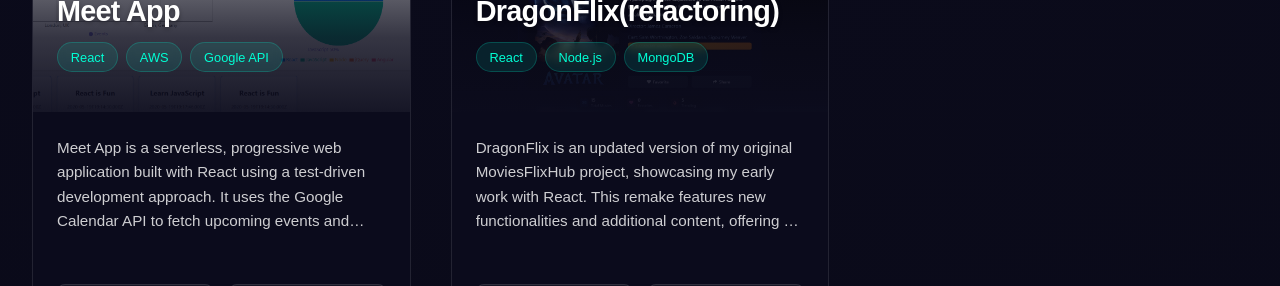
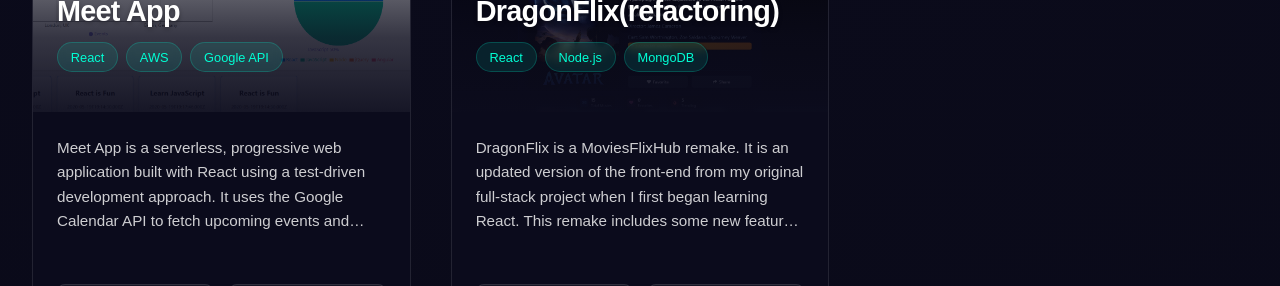
Before and after one commit to JDestefano11/React-Portfolio-Vite, a React (Vite) app: page / in a window 1280 px wide. Shown: the part 3960-4246 px from the top of the page. Built offline with nearby package versions, Linux system fonts and the light colour scheme; a web font is replaced by a local one.

Commit message:
Added all  he project links to the correct buttons

```diff
--- a/src/components/ProjectSection/ProjectSection.jsx
+++ b/src/components/ProjectSection/ProjectSection.jsx
@@ -58,7 +58,7 @@ const ProjectSection = () => {
         "Sovereign Realty is an online platform where users can explore our completed real estate projects, browse detailed information, and schedule property viewings. Whether you're looking for inspiration or ready to make your next move, Sovereign Realty offers a seamless way to connect with our properties.",
       image: Sovereign,
       techStack: ["React", "Node.js", "Express", "MongoDB"],
-      liveLink: "https://github.com/JDestefano11/sovereign-realty.git",
+      liveLink: "https://real-estate-website-nrw6.onrender.com/",
       githubLink: "https://github.com/JDestefano11/sovereign-realty.git",
     },
     {
@@ -68,8 +68,8 @@ const ProjectSection = () => {
         "Movies Flix is a dynamic web application that allows users to explore and discover movies. Built with modern web technologies, it offers a sleek interface for browsing movies, viewing details, and managing favorites.",
       image: MoviesFlix,
       techStack: ["React", "API Integration", "CSS"],
-      liveLink: "https://movies-flix-psi.vercel.app/",
-      githubLink: "https://github.com/JDestefano11/movies-flix.git",
+      liveLink: "https://moviesflix-hub.netlify.app/login",
+      githubLink: "https://github.com/JDestefano11/MoviesFlix-Hub.git",
       caseStudyLink: "/case-studies/movies-flix",
     },
     {
@@ -79,21 +79,21 @@ const ProjectSection = () => {
         "Meet App is a serverless, progressive web application built with React using a test-driven development approach. It uses the Google Calendar API to fetch upcoming events and allows users to search for events by city.",
       image: MeetApp,
       techStack: ["React", "AWS", "Google API"],
-      liveLink: "https://jdestefano11.github.io/meet/",
-      githubLink: "https://github.com/JDestefano11/meet.git",
+      liveLink: "https://jdestefano11.github.io/meet-app/",
+      githubLink: "https://github.com/JDestefano11/meet-app.git",
       caseStudyLink: "/case-studies/meet-app",
     },
     {
       id: 5,
       title: "DragonFlix(refactoring)",
       description:
-        "DragonFlix is an updated version of my original MoviesFlixHub project, showcasing my early work with React. This remake features new functionalities and additional content, offering a more polished front-end experience. However, it is not integrated with my API.",
+        "DragonFlix is a MoviesFlixHub remake. It is an updated version of the front-end from my original full-stack project when I first began learning React. This remake includes some new features and additional content, though it is not connected to my API. It serves as a more polished version of my initial work.",
       tech: ["React"],
       image: Remake,
       techStack: ["React", "Node.js", "MongoDB"],
-      liveLink: "https://github.com/JDestefano11/remake.git",
-      githubLink: "https://github.com/JDestefano11/remake.git",
-      caseStudyLink: "/case-studies/movies-flix",
+      liveLink: "https://myflix-remake.onrender.com/",
+      githubLink: "https://github.com/JDestefano11/MoviesFlix-Remake-React.git",
+      caseStudyLink: "/case-studies/remake",
     },
   ];
 
```
